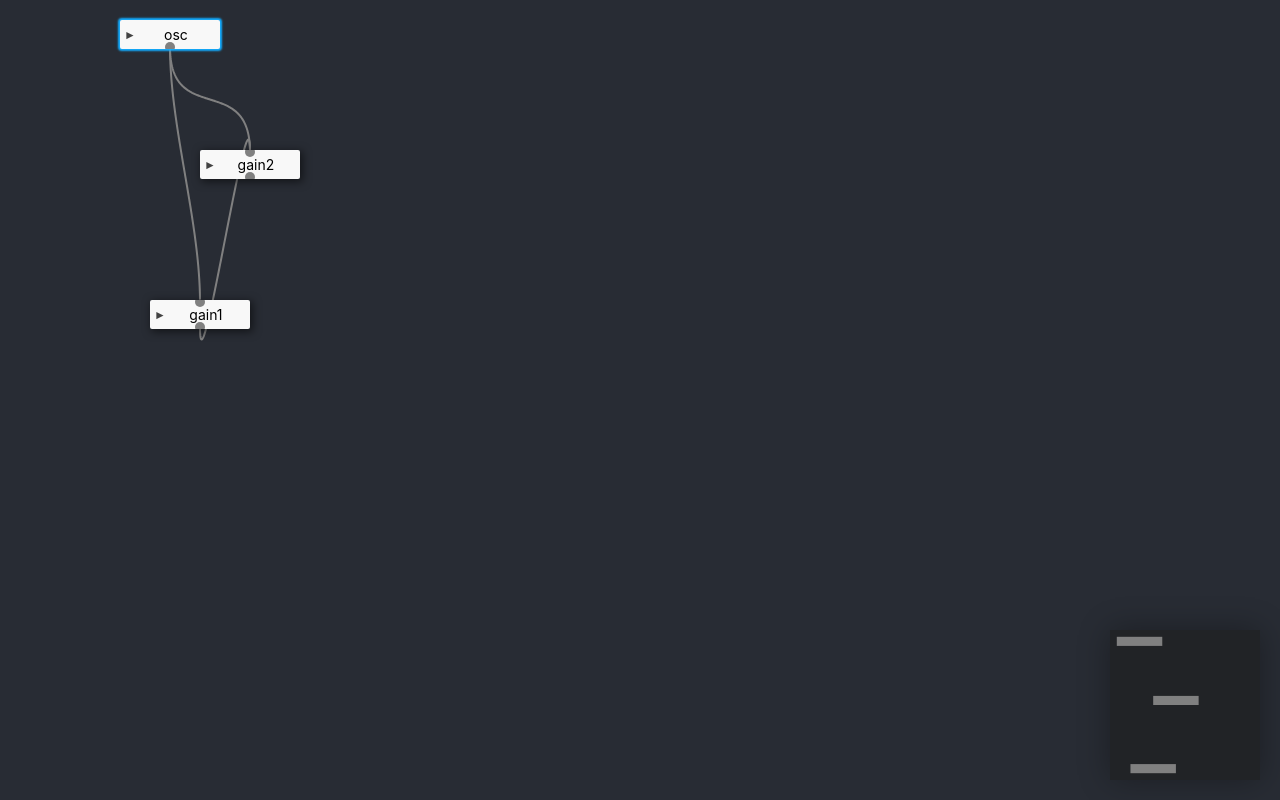
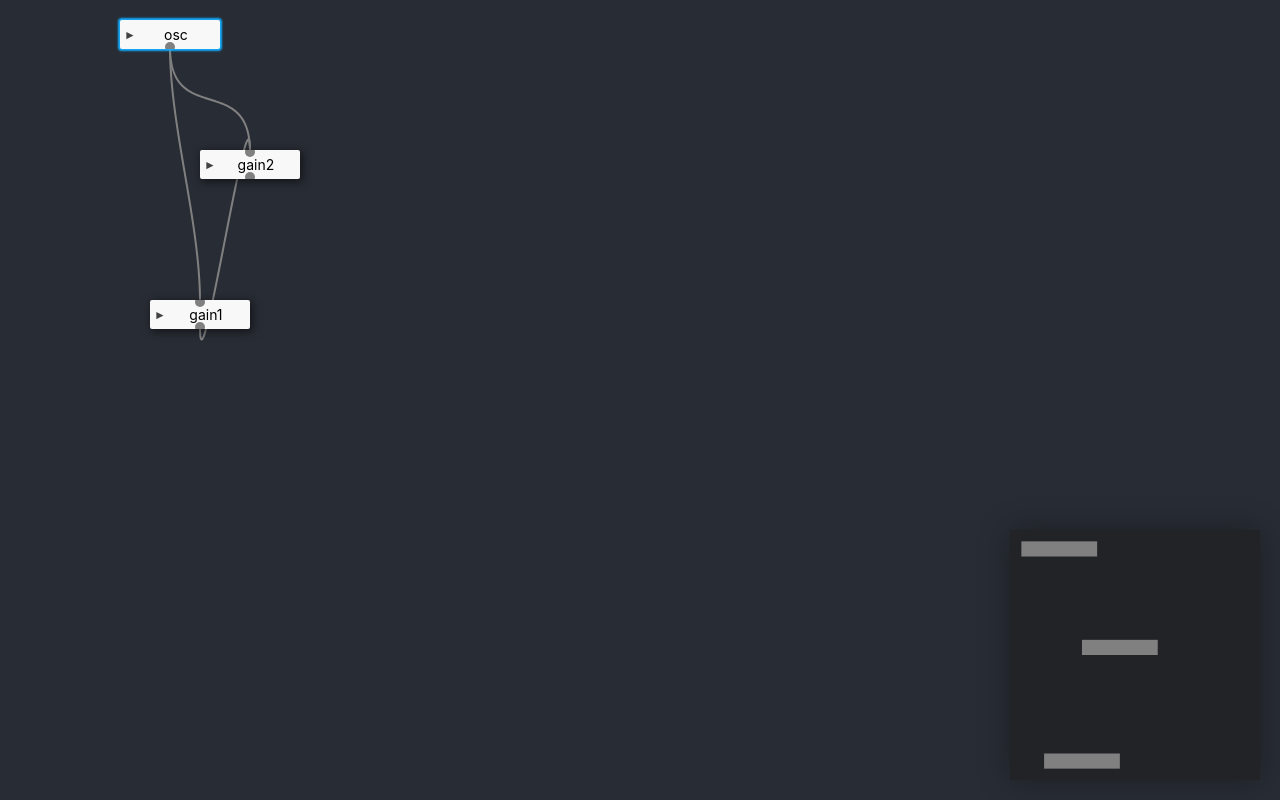
Before and after one commit to pckerneis/WebAudio-Editor, a React (Create React App) app: page / in a window 1280 px wide. Built offline with nearby package versions, Linux system fonts and the light colour scheme.

Commit message:
Make mini-map responsive

```diff
--- a/src/components/Graph/GraphComponent.tsx
+++ b/src/components/Graph/GraphComponent.tsx
@@ -19,6 +19,7 @@ import initializeOrGetServices from '../../service/initialize-services';
 import {arePrimitiveArraysEqual} from '../../utils/arrays';
 import MiniMap, {computeMiniMapState} from '../MiniMap/MiniMap';
 import {getEmptyMiniMapState, MiniMapState} from '../../state/MiniMapState';
+import {areBoundsEqual} from '../../model/Bounds';
 
 const MAX_PORT_CLICK_DISTANCE = 8;
 
@@ -76,7 +77,10 @@ class GraphComponent extends React.Component<{}, GraphComponentState> {
   }
 
   componentDidMount(): void {
-    this.resizeHandler = () => this.renderConnections();
+    this.resizeHandler = () => {
+      this.renderConnections();
+      this.updateMiniMapState$().subscribe();
+    }
     window.addEventListener('resize', this.resizeHandler);
 
     this.computeConnectionCurves$()
@@ -102,12 +106,17 @@ class GraphComponent extends React.Component<{}, GraphComponentState> {
         && ! areCoordinatesEqual(nextState.mouseCoordinates, this.state.mouseCoordinates);
     };
 
+    const viewportBoundsChanged = () => {
+      return ! areBoundsEqual(nextState.miniMapState.viewportBounds, this.state.miniMapState.viewportBounds);
+    }
+
     return nextState.graphState.viewportOffset !== this.state.graphState.viewportOffset
       || nextState.selection !== this.state.selection
       || nextState.connectionCurves !== this.state.connectionCurves
       || hasNodesChanges()
       || hasNodeOrderChanged()
-      || temporaryConnectionMoved();
+      || temporaryConnectionMoved()
+      || viewportBoundsChanged();
   }
 
   private renderConnections(): void {
--- a/src/components/MiniMap/MiniMap.css
+++ b/src/components/MiniMap/MiniMap.css
@@ -1,16 +1,12 @@
-.MiniMap {
-    position: fixed;
-    width: 150px;
-    height: 150px;
-    right: 20px;
-    bottom: 20px;
+.MiniMap canvas {
+    box-sizing: border-box;
     background: #17191cf5;
     display: flex;
     box-shadow: #00000050 0 0 30px 0;
+    position: fixed;
+    right: 20px;
+    bottom: 20px;
+    min-width: 150px;
+    max-width: 250px;
+    width: 25%;
 }
-
-.MiniMap canvas {
-    position: relative;
-    width: 100%;
-    height: 100%;
-}
--- a/src/components/MiniMap/MiniMap.tsx
+++ b/src/components/MiniMap/MiniMap.tsx
@@ -23,8 +23,9 @@ export default function MiniMap(props: MiniMapProps) {
     const canvas = canvasRef.current;
 
     if (canvas != null) {
-      canvas.width = canvas.clientWidth ?? 0;
-      canvas.height = canvas.clientHeight ?? 0;
+      const size = canvas.clientWidth ?? 0;
+      canvas.width = size;
+      canvas.height = size;
 
       const scaledElements = scaleToMiniMap(nodes,
         viewportBounds,
@@ -178,11 +179,12 @@ export function computeMiniMapState(graphState: GraphState): MiniMapState {
       bounds: n.display.bounds,
       id: n.id,
     })),
+    // TODO: use viewport bounds instead of window
     viewportBounds: {
       x: graphState.viewportOffset.x,
       y: graphState.viewportOffset.y,
-      width: document.body.clientWidth,
-      height: document.body.clientHeight,
+      width: window.innerWidth,
+      height: window.innerHeight,
     }
   };
 }
--- a/src/service/command-handlers/GraphServiceCommandHandler.ts
+++ b/src/service/command-handlers/GraphServiceCommandHandler.ts
@@ -53,6 +53,8 @@ export default class GraphServiceCommandHandler implements CommandHandler {
   private createAndAddNode(nodeKind: NodeKind): void {
     const nodeDefinition = this.nodeDefinitionService.getNodeDefinition(nodeKind);
     const viewportOffset = this.graphService.snapshot.viewportOffset;
+
+    // TODO use graph bounds instead of window
     const bounds = {
       x: window.innerWidth / 2 - viewportOffset.x - 50,
       y: window.innerHeight / 2 - viewportOffset.y - 10,
```
